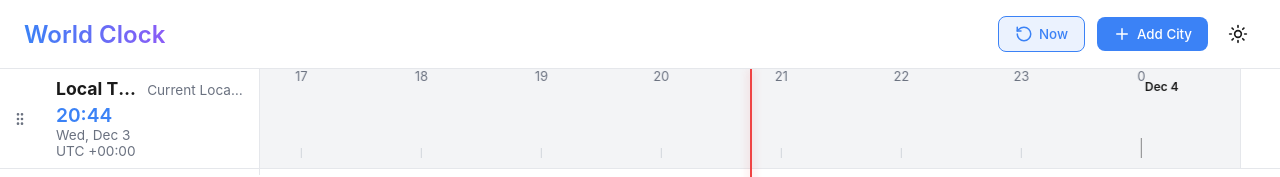
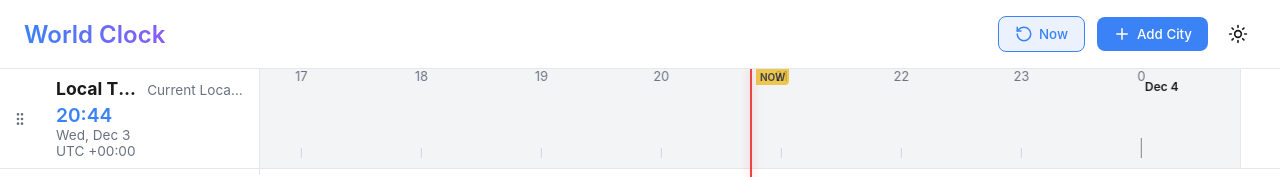
Before and after one commit to JulianFreeman/world-clocks, a Vue app: page / in a window 1280 px wide. Shown: the top 177 px of the page. Built offline with nearby package versions, Linux system fonts and the light colour scheme; the HTML template or start-up script is replaced by a standard one.

Commit message:
add now line

```diff
--- a/src/App.vue
+++ b/src/App.vue
@@ -81,6 +81,12 @@ const indicatorLeft = computed(() => {
   if (!citiesListClientWidth.value) return 0
   const removeBtnWidth = 40
   return (citiesListClientWidth.value + sidebarWidth.value - removeBtnWidth) / 2
+})
+
+const nowLineLeft = computed(() => {
+  const nowTime = dayjs(now.value)
+  const diffHours = nowTime.diff(viewingTime.value, 'hour', true)
+  return indicatorLeft.value + (diffHours * pixelsPerHour)
 })
 
 // --- Sidebar Resize Logic ---
@@ -213,6 +219,14 @@ useTitle('World Clock')
         class="indicator-line"
         :style="{ left: `${indicatorLeft}px` }"
       ></div>
+
+      <!-- The Real-time "Now" Line -->
+      <div
+        class="now-line"
+        :style="{ left: `${nowLineLeft}px` }"
+      >
+        <div class="now-label">NOW</div>
+      </div>
 
       <div class="cities-list" ref="citiesListRef">
         <TimelineRow
@@ -354,6 +368,29 @@ useTitle('World Clock')
   box-shadow: 0 0 10px rgba(239, 68, 68, 0.4);
 }
 
+.now-line {
+  position: absolute;
+  top: 0;
+  bottom: 0;
+  width: 1px;
+  border-left: 2px dashed #eab308; /* Yellow-500 */
+  z-index: 14; /* Slightly below red indicator */
+  pointer-events: none;
+  opacity: 0.7;
+}
+
+.now-label {
+  position: absolute;
+  top: 0;
+  left: 4px;
+  background-color: #eab308;
+  color: black;
+  font-size: 10px;
+  font-weight: bold;
+  padding: 2px 4px;
+  border-radius: 0 0 4px 0;
+}
+
 .resize-handle {
   position: absolute;
   top: 0;
```
